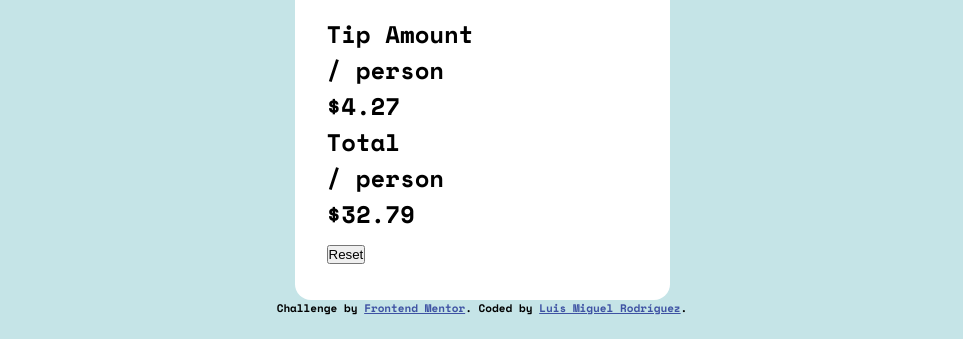
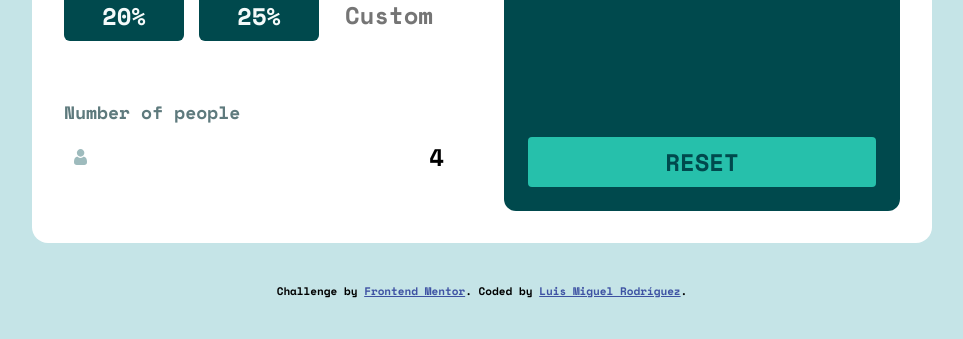
Before and after one commit to luismiguelro/FrontEndMentor-TipCalculatorApp, a plain HTML site: page index.html in a window 1536 px wide. Shown: the part 644-983 px from the top of the page, without its empty margins (286-1249 px from the left). Before the commit the page ends 960 px from the top, so only its background shows below. Drawn offline with nearby package versions, Linux system fonts and the light colour scheme.

Commit message:
result section, footer and desktop design

```diff
--- a/index.html
+++ b/index.html
@@ -58,7 +58,7 @@
 
       </div>
 
-      <button>Reset</button>
+      <button class="results-section_reset">Reset</button>
 
     </div>
   </section>
--- a/sass/styles.scss
+++ b/sass/styles.scss
@@ -71,11 +71,95 @@
     border: 2px solid rgb(164, 68, 68);
 }
 
+/*Result section*/
+.results-section{
+    background-color: v.$Very-dark-cyan;
+    border-radius: 12px;
+    padding: 42px 24px 24px;
+    display: flex;
+    flex-direction: column;
+    justify-content: space-between;
+}
+.results{
+    display: grid;
+    grid-template-columns: 1fr 1fr;
+    margin-bottom: 20px;
+    gap: 20px;v //espacio
+    &__tip-amount{
+        font-size: 0.75em;
+        color: v.$Very-lightgrayish-cyan;
+    }
+    &__tip-person{
+        font-size: 0.65em;
+        color: v.$Light-grayish-cyan;
+    }
+    &__tip-value{
+        font-size: 1.2em;
+        color: v.$Strong-cyan;
+    }
+    &__total-amount{
+       @extend .results__tip-amount;
+    }
+    &__total-person{
+        @extend .results__tip-person;
+    }
+    &__total-value{
+        @extend .results__tip-value;
+    }
+}
+.results-section_reset{
+    background-color: v.$Strong-cyan;
+    height: 50px;
+    color: v.$Very-dark-cyan;
+    text-transform: uppercase;
+    font-family: v.$font;
+    font-size: 1em;
+    border: none;
+    border-radius: 4px;
+    &:hover{
+        cursor: pointer;
+        background-color: v.$Very-lightgrayish-cyan;
+    }
+}
+
 /*footer*/
 .attribution {
     font-size: 11px;
     text-align: center;
+    margin: 40px 0;
 }
 .attribution a {
     color: hsl(228, 45%, 44%);
 }
+
+/*--------DESKTOP--------*/
+@media (min-width:1440px) {
+    .header__title{
+        margin: 160px 90px;
+    }
+    .calculator-container{
+        width: 900px;
+        display: flex;
+        gap: 50px;
+    }
+    .inputs-section{
+        flex: 1;
+    }
+    .results-section{
+        flex: 1;
+    }
+    .btns{
+        grid-template-columns: repeat(3,1fr);
+        &__button{
+            width: 120px;
+        }
+    }
+    .results{
+        &__tip-value{
+            font-size: 2em;
+        }
+        &__total-value{
+            font-size: 2em;
+        }
+    }
+}
```
Also changed, not shown: main.css, 1 other file.
